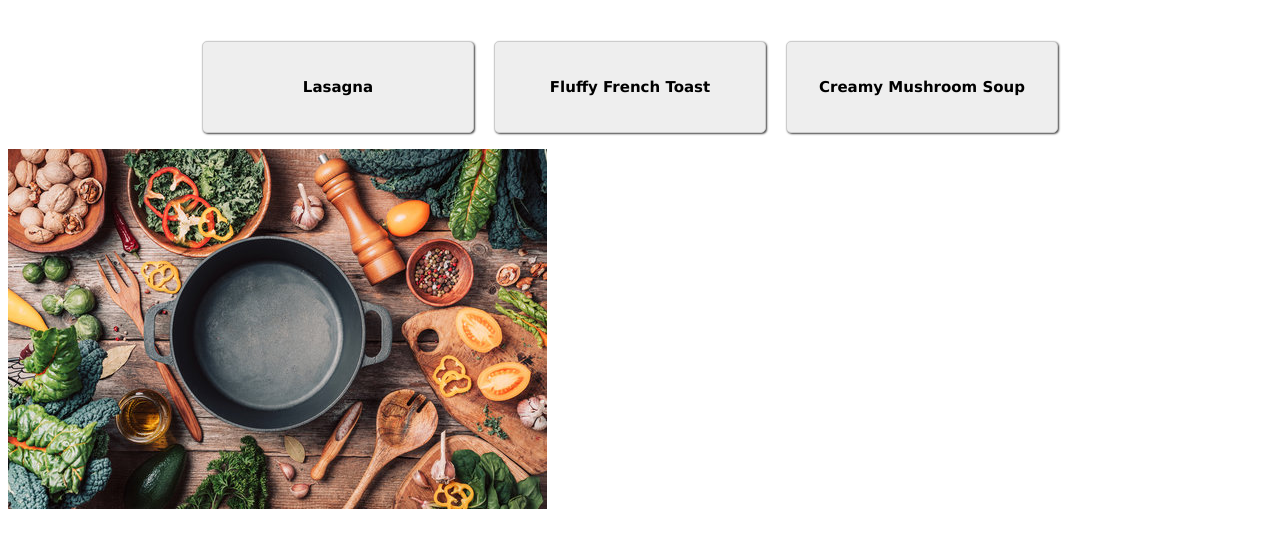
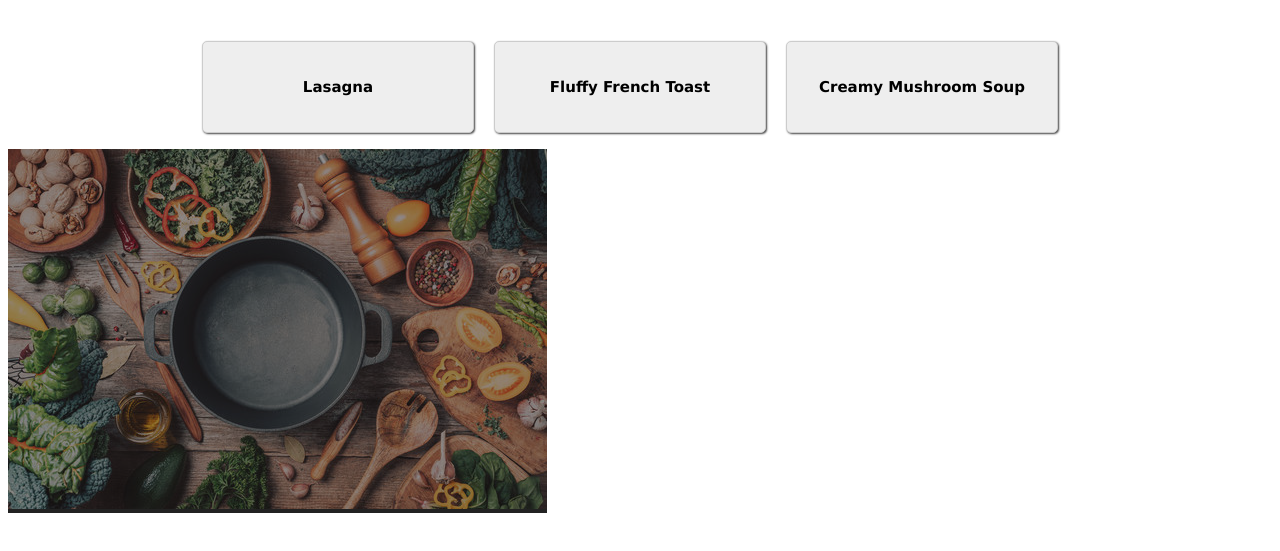
Before and after one commit to flemings1/odin-recipes, a plain HTML site: page index.html in a window 1280 px wide. Shown: the part 183-734 px from the top of the page. Drawn offline with Linux system fonts and the light colour scheme.

Commit message:
Made image transparent to and made the background dark rather than white

```diff
--- a/index.html
+++ b/index.html
@@ -25,9 +25,10 @@
           </a>
         </li>
       </ul>
+      <div class="image-container">
       <img
       src="./images/cooking.jpg"
-      alt="Cooking ingrdients in the background">
+      alt="Cooking ingrdients in the background" /></div>
     </div>
   </body>
 </html>
--- a/styles.css
+++ b/styles.css
@@ -7,6 +7,7 @@
     color: #3E362E;
     text-align: center;
     font-size: 90px;
+    position: relative; /* Makes sure the heading text stays on top of the image */
 }
 
 a {
@@ -42,6 +43,19 @@ a {
     background-color: lightgrey;
 }
 
+.image-container {
+    background-color: #222222;
+    width: auto;
+    height: auto;
+    display: inline-block;
+}
+
+.image-container img {
+    opacity: .5;
+    height: 100%;
+    width: 100%;
+}
+
 .horizontal-boxes li {
     margin-right: 20px;
 
```
